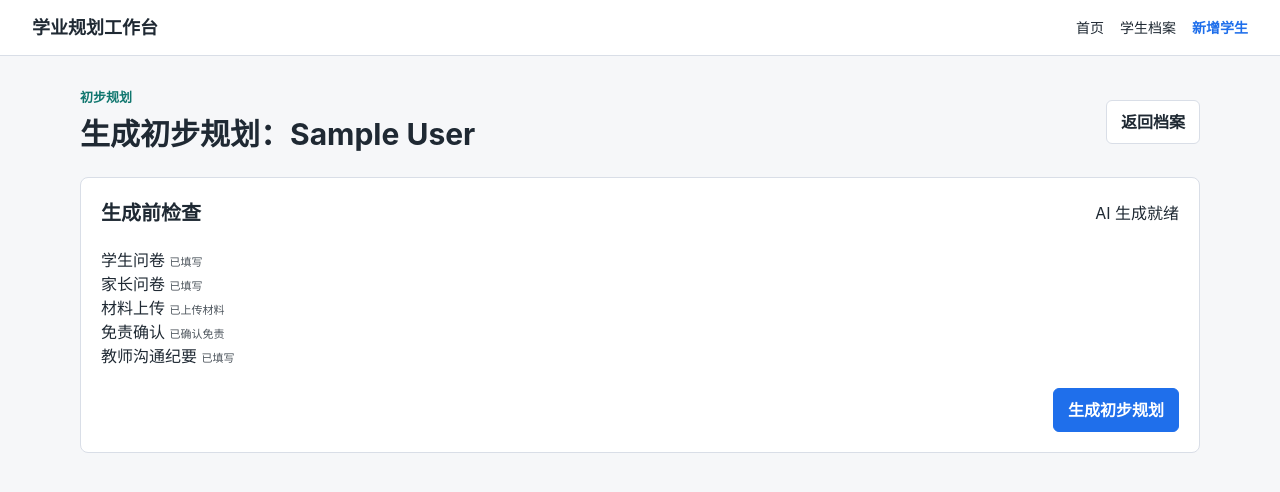
After one commit to yudehai888666-del/fxb-xyqzqgh, a Flask app: page /students/1/planning/generate in a window 1280 px wide. The commit adds this page. Shown: the top 492 px of the page. Run offline with Flask 3, Linux system fonts and the light colour scheme; tables that the repository leaves empty hold one stand-in row (values such as "Sample post").

Commit message:
feat: add planning generation workflow

```diff
--- a/app/routes/__init__.py
+++ b/app/routes/__init__.py
@@ -1,4 +1,5 @@
 from app.routes.dashboard import dashboard_bp
+from app.routes.planning import planning_bp
 from app.routes.questionnaires import questionnaires_bp
 from app.routes.students import students_bp
 from app.routes.teacher_notes import teacher_notes_bp
@@ -9,3 +10,4 @@ def register_blueprints(app):
     app.register_blueprint(students_bp)
     app.register_blueprint(questionnaires_bp)
     app.register_blueprint(teacher_notes_bp)
+    app.register_blueprint(planning_bp)
--- /dev/null
+++ b/app/routes/planning.py
@@ -0,0 +1,66 @@
+from flask import Blueprint, abort, redirect, render_template, request, url_for
+
+from app import repositories
+from app.services.completion import get_student_completion
+from app.services.planning_files import save_planning_markdown
+from app.services.planning_generator import build_planning_context, generate_initial_plan
+
+planning_bp = Blueprint("planning", __name__, url_prefix="/students/<int:student_id>/planning")
+
+
+def require_student(student_id):
+    student = repositories.get_student(student_id)
+    if student is None:
+        abort(404)
+    return student
+
+
+@planning_bp.route("/generate", methods=("GET", "POST"))
+def generate(student_id):
+    student = require_student(student_id)
+    completion = get_student_completion(student_id)
+
+    if request.method == "POST":
+        if not completion["ready_for_ai"]:
+            return (
+                render_template(
+                    "planning/generate.html",
+                    student=student,
+                    completion=completion,
+                    error="信息仍需补充，暂不能生成初步规划。",
+                ),
+                400,
+            )
+
+        draft = generate_initial_plan(build_planning_context(student_id))
+        document_id = repositories.create_planning_document(student_id, draft)
+        relative_path = save_planning_markdown(
+            student_id,
+            document_id,
+            draft["title"],
+            draft["content_markdown"],
+        )
+        repositories.update_planning_document_file_path(document_id, relative_path)
+        return redirect(
+            url_for(
+                "planning.detail",
+                student_id=student_id,
+                document_id=document_id,
+            )
+        )
+
+    return render_template(
+        "planning/generate.html",
+        student=student,
+        completion=completion,
+        error="",
+    )
+
+
+@planning_bp.get("/documents/<int:document_id>")
+def detail(student_id, document_id):
+    student = require_student(student_id)
+    document = repositories.get_planning_document(document_id)
+    if document is None or document["student_id"] != student_id:
+        abort(404)
+    return render_template("planning/detail.html", student=student, document=document)
--- a/app/static/styles.css
+++ b/app/static/styles.css
@@ -305,3 +305,10 @@ input:focus {
     width: 100%;
   }
 }
+
+.markdown-preview {
+  white-space: pre-wrap;
+  word-break: break-word;
+  margin: 0;
+  font: 14px/1.7 ui-monospace, SFMono-Regular, Menlo, Consolas, monospace;
+}
--- /dev/null
+++ b/app/templates/planning/generate.html
@@ -0,0 +1,53 @@
+{% extends "base.html" %}
+
+{% block title %}生成初步规划：{{ student.name }} - 学业规划工作台{% endblock %}
+
+{% block content %}
+  <section class="page-heading">
+    <div>
+      <p class="eyebrow">初步规划</p>
+      <h1>生成初步规划：{{ student.name }}</h1>
+    </div>
+    <a class="button secondary" href="{{ url_for('students.detail', student_id=student.id) }}">返回档案</a>
+  </section>
+
+  {% if error %}
+    <section class="panel">
+      <p class="empty">{{ error }}</p>
+    </section>
+  {% endif %}
+
+  <section class="panel">
+    <div class="panel-header">
+      <h2>生成前检查</h2>
+      {% if completion.ready_for_ai %}
+        <span class="ai-ready-banner ready" style="margin-bottom:0;">AI 生成就绪</span>
+      {% else %}
+        <span class="ai-ready-banner not-ready" style="margin-bottom:0;">信息仍需补充</span>
+      {% endif %}
+    </div>
+    <div class="completion-grid">
+      {% set items = [
+        ('学生问卷', completion.student_questionnaire, '已填写'),
+        ('家长问卷', completion.parent_questionnaire, '已填写'),
+        ('材料上传', completion.materials, '已上传材料'),
+        ('免责确认', completion.disclaimer, '已确认免责'),
+        ('教师沟通纪要', completion.teacher_notes, '已填写'),
+      ] %}
+      {% for label, status, done_val in items %}
+        <div class="completion-item {{ 'done' if status == done_val else 'pending' }}">
+          <span class="completion-dot"></span>
+          <span>{{ label }}</span>
+          <span style="margin-left:auto;font-size:11px;opacity:0.8;">{{ status }}</span>
+        </div>
+      {% endfor %}
+    </div>
+    <form class="form-actions" method="post">
+      {% if completion.ready_for_ai %}
+        <button class="button" type="submit">生成初步规划</button>
+      {% else %}
+        <button class="button disabled" type="submit" disabled>生成初步规划</button>
+      {% endif %}
+    </form>
+  </section>
+{% endblock %}
--- a/app/templates/students/detail.html
+++ b/app/templates/students/detail.html
@@ -52,6 +52,7 @@
         <a class="button" href="{{ url_for('questionnaires.student_questionnaire', student_id=student.id) }}">学生问卷</a>
         <a class="button" href="{{ url_for('questionnaires.materials', student_id=student.id) }}">材料与免责</a>
         <a class="button" href="{{ url_for('teacher_notes.edit', student_id=student.id) }}">教师沟通纪要</a>
+        <a class="button" href="{{ url_for('planning.generate', student_id=student.id) }}">生成初步规划</a>
       </div>
     </aside>
   </section>
```
Also changed, not shown: app/templates/planning/detail.html (added, +28 -0 lines), tests/test_planning_routes.py (added, +125 -0 lines).
